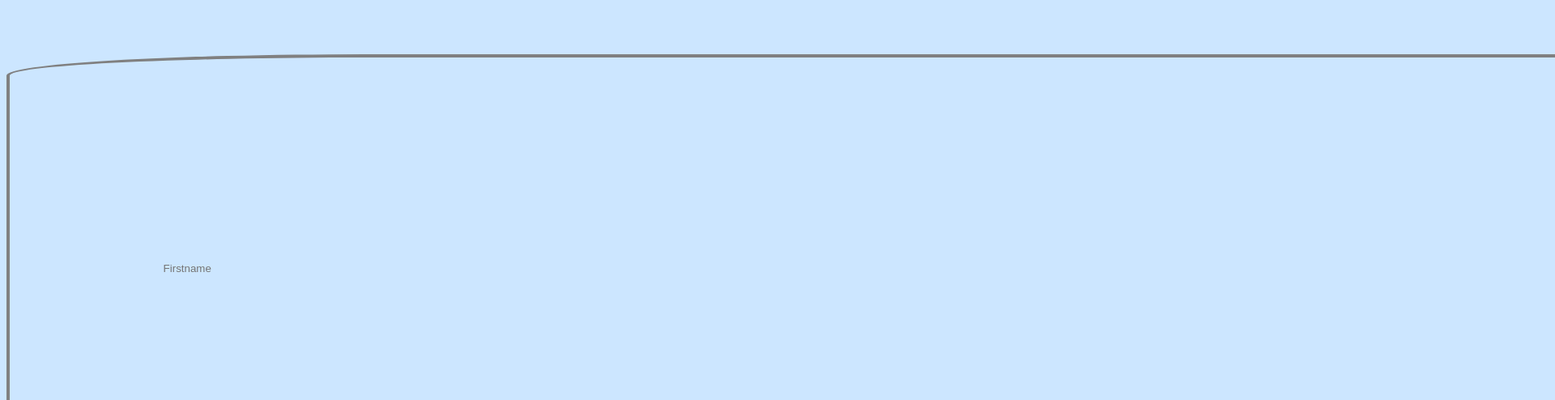
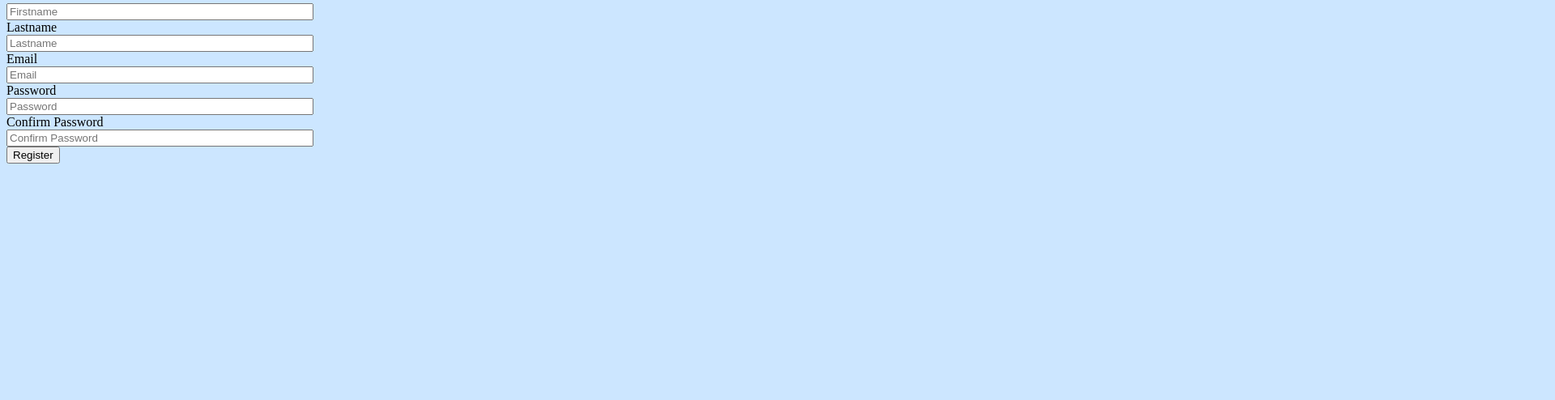
Before and after one commit to up887818/Team7A-Meal-Planner, a website with bundled scripts: page client/register.html in a window 1280 px wide. Shown: the part 122-616 px from the top of the page at 81% size, 1920 px wide, since content can reach past the window. Built offline with nearby package versions, Linux system fonts and the light colour scheme.

Commit message:
updating readme + changed css as it messed up register page

```diff
--- a/client/css/MealPlanner.css
+++ b/client/css/MealPlanner.css
@@ -48,7 +48,17 @@ img.form-Format {
   left: 50%;
 }
 
-.text-in {
+form {
+  align-items: center;
+}
+
+form>label {
+  display: flex;
+  flex-direction: column;
+  width: 30%;
+}
+
+/* .text-in {
   border: 0;
   background: #cce6ff;
   display: block;
@@ -57,19 +67,18 @@ img.form-Format {
   text-align: center auto;
   border: 4px solid grey;
   padding: 20% 15%;
-  width: 700%;
+  width: 70%;
   color: Black;
   border-radius: 5%;
   transition: 0.3s;
   cursor: pointer;
 }
 
-.text-in:focus {
+/* .text-in:focus {
   width: 800%;
   font-weight: 35%;
   border: 4px solid green;
-}
-
+} */
 a.form-Format {
   /*to set the position of the links and words directly underneath the input sections*/
   top: 200%;
```
Also changed, not shown: README.md.
